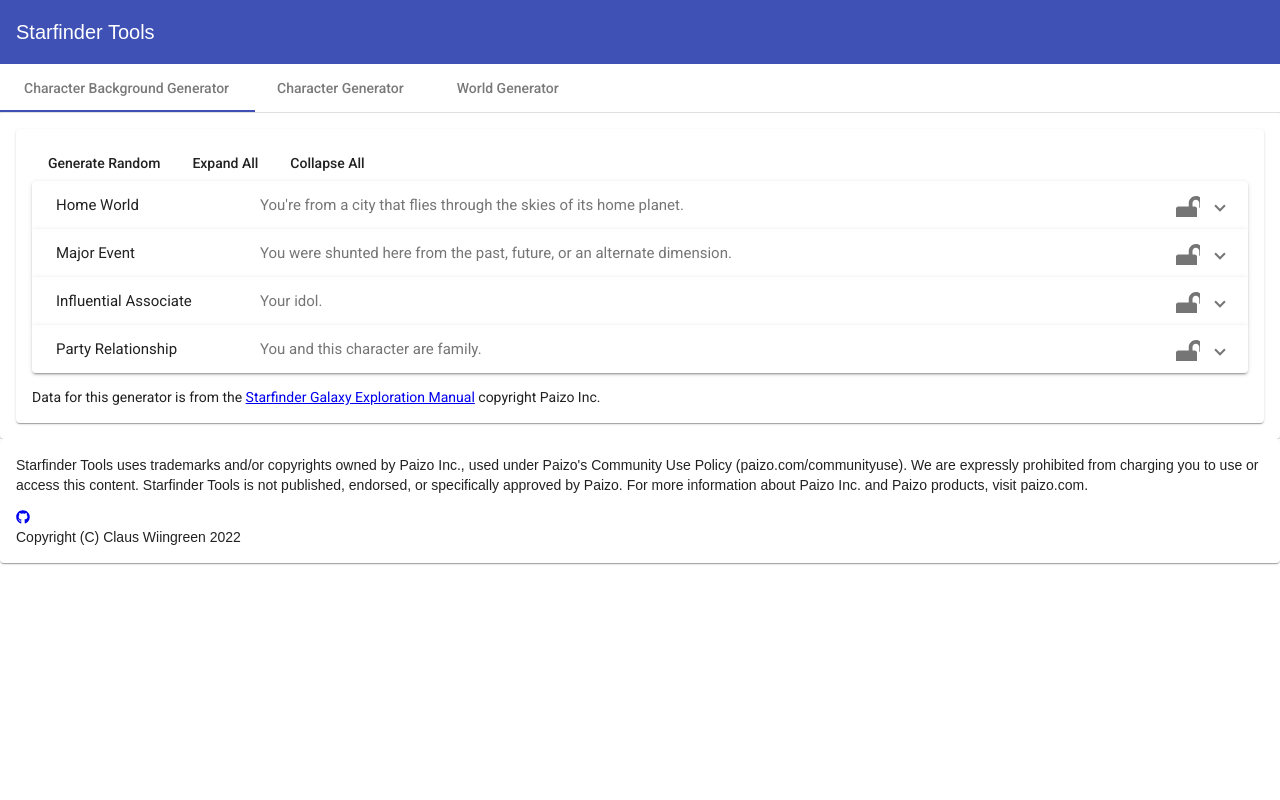
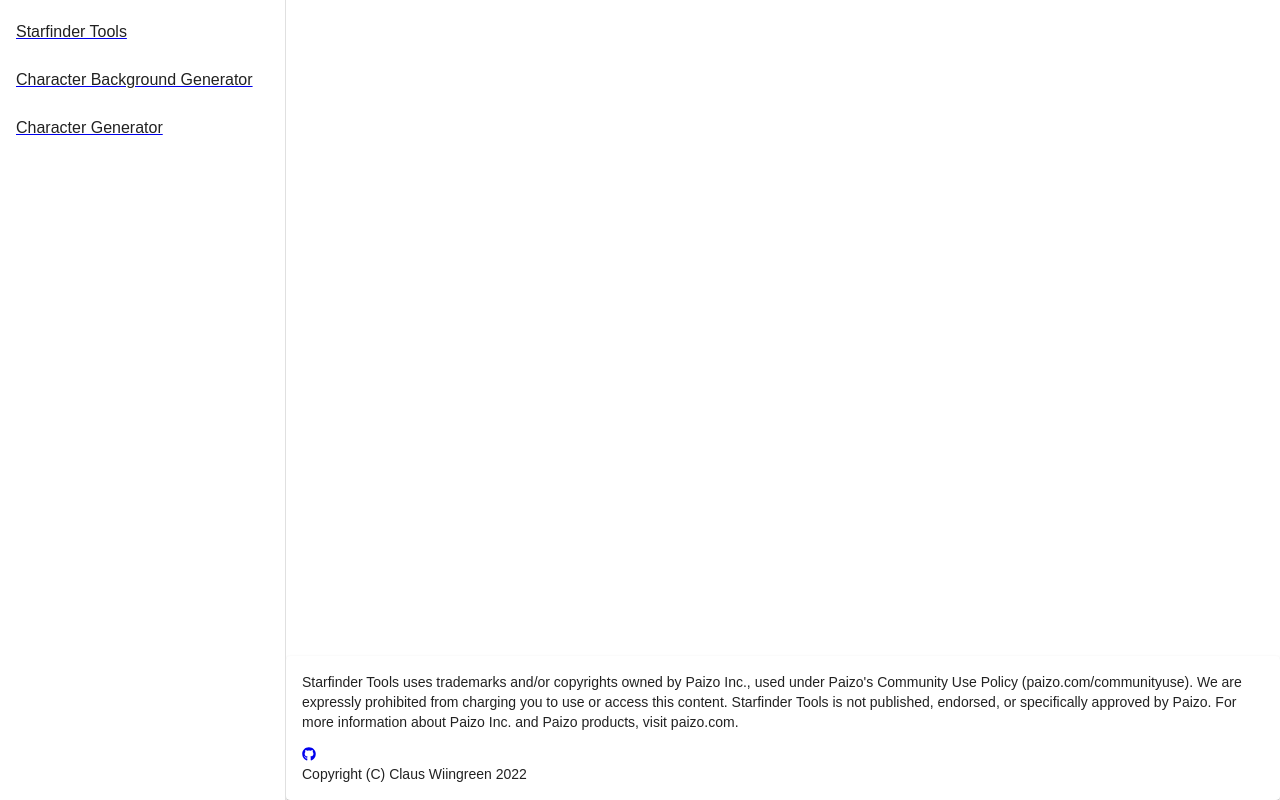
Before and after one commit to ClausWiingreen/StarfinderTools, an Angular app: page / in a window 1280 px wide. Built offline with nearby package versions, Linux system fonts and the light colour scheme.

Commit message:
Changed the top bar to a side bar and enabled routing

```diff
--- a/src/app/app.component.html
+++ b/src/app/app.component.html
@@ -1,31 +1,26 @@
-<mat-toolbar color="primary"><span>{{title}}</span></mat-toolbar>
-<mat-tab-group mat-align-tabs="start">
-  <mat-tab label="Character Background Generator">
-    <ng-template matTabContent>
-      <mat-card>
-        <app-background></app-background>
-      </mat-card>
-    </ng-template>
-  </mat-tab>
-  <mat-tab label="Character Generator">
-    <ng-template matTabContent>
-      <mat-card>
-        <app-character-generator></app-character-generator>
-      </mat-card>
-    </ng-template>
-  </mat-tab>
-  <mat-tab label="World Generator">
-    <ng-template matTabContent>
-      <mat-card>
-        World Generator
-      </mat-card>
-    </ng-template>
-  </mat-tab>
-</mat-tab-group>
-
-<mat-card>
+<mat-sidenav-container autosize>
+  <mat-sidenav fixedInViewport="true" opened mode="side">
+    <mat-selection-list [multiple]="false">
+      <a routerLink="/">
+        <mat-list-item>
+          {{title}}
+        </mat-list-item>
+      </a>
+      <a *ngFor="let r of router.config" routerLink="{{r.path}}">
+        <mat-list-option [selected]="r.path===router.url.substring(1)">
+          {{nameLookup(r)}}
+        </mat-list-option>
+      </a>
+    </mat-selection-list>
+  </mat-sidenav>
+  <mat-sidenav-content>
+    <router-outlet></router-outlet>
+    <mat-card class="footer">
       <p>
-    {{title}} uses trademarks and/or copyrights owned by Paizo Inc., used under Paizo's Community Use Policy (paizo.com/communityuse). We are expressly prohibited from charging you to use or access this content. {{title}} is not published, endorsed, or specifically approved by Paizo. For more information about Paizo Inc. and Paizo products, visit paizo.com.
+        {{title}} uses trademarks and/or copyrights owned by Paizo Inc., used under Paizo's Community Use Policy
+        (paizo.com/communityuse). We are expressly prohibited from charging you to use or access this content. {{title}}
+        is not published, endorsed, or specifically approved by Paizo. For more information about Paizo Inc. and Paizo
+        products, visit paizo.com.
       </p>
 
       <div><a href="https://github.com/ClausWiingreen/StarfinderTools">
@@ -35,3 +30,5 @@
         Copyright (C) Claus Wiingreen 2022
       </div>
     </mat-card>
+  </mat-sidenav-content>
+</mat-sidenav-container>
--- a/src/app/app.component.ts
+++ b/src/app/app.component.ts
@@ -1,6 +1,7 @@
 import { Component } from '@angular/core';
 import { faGithub } from '@fortawesome/free-brands-svg-icons';
-import { IconProp } from '@fortawesome/fontawesome-svg-core'
+import { IconProp } from '@fortawesome/fontawesome-svg-core';
+import { Router, Route, ParamMap } from '@angular/router';
 
 @Component({
   selector: 'app-root',
@@ -10,4 +11,17 @@
 export class AppComponent {
   title = 'Starfinder Tools';
   faGithub = faGithub as IconProp;
+
+  constructor(public router: Router) {
+  }
+
+  nameLookup(route: Route) : string {
+    const path = route.path;
+    if(!path) return "undefined";
+    switch(path){
+      case "background": return "Character Background Generator";
+      case "character": return "Character Generator";
+    }
+    return path;
+  }
 }
--- a/src/app/app.module.ts
+++ b/src/app/app.module.ts
@@ -14,6 +14,8 @@
 import { MatToolbarModule } from '@angular/material/toolbar';
 import { CharacterGeneratorComponent } from './character-generator/character-generator.component';
 import { MatSidenavModule } from '@angular/material/sidenav';
+import { MatListModule } from '@angular/material/list';
+
 
 
 @NgModule({
@@ -33,7 +35,8 @@
     MatButtonModule,
     MatIconModule,
     MatToolbarModule,
-    MatSidenavModule
+    MatSidenavModule,
+    MatListModule
   ],
   providers: [],
   bootstrap: [AppComponent]
```
Lines whose indentation alone changed are shown as unchanged.
